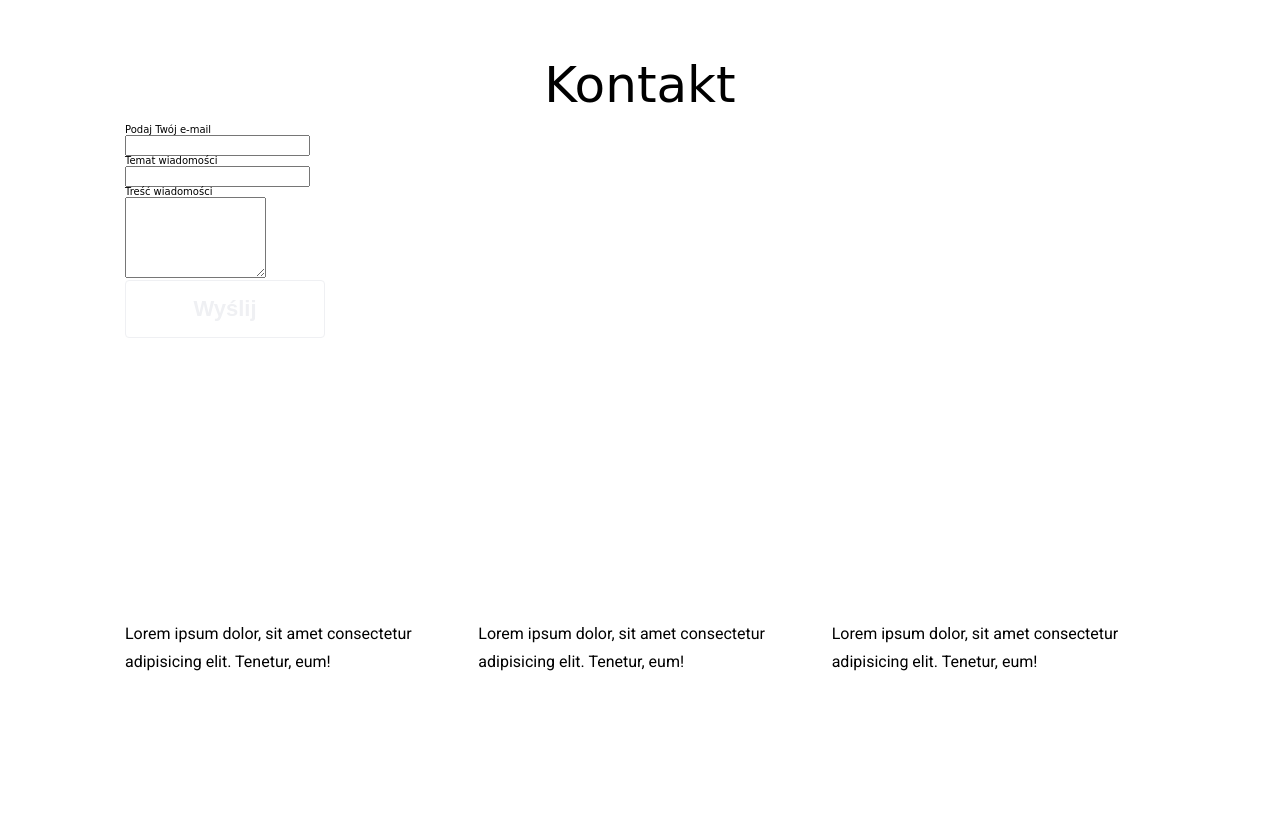
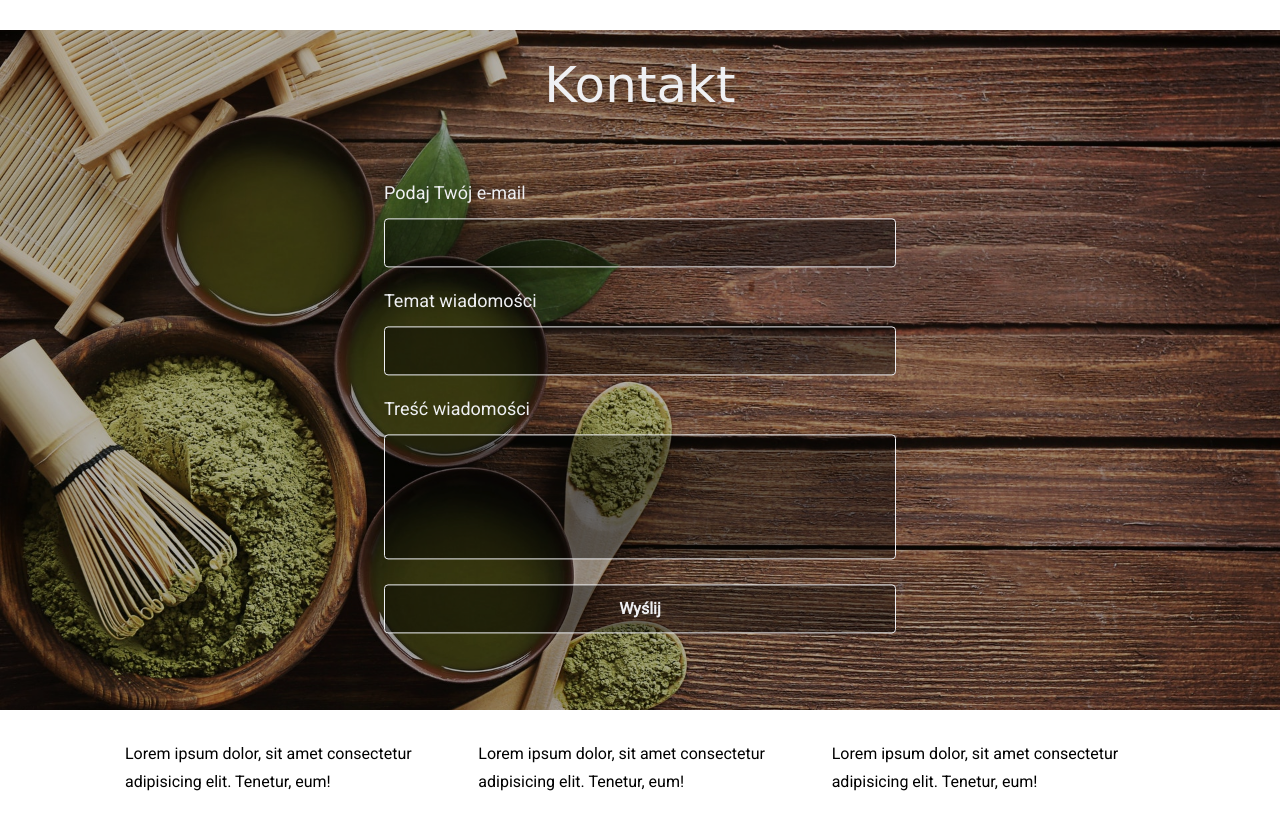
Before and after one commit to justadam7c7/coffe-shop-page, a plain HTML site: page index.html in a window 1280 px wide. Shown: the part 2517-3343 px from the top of the page. Before the commit the page ends 3223 px from the top, so only its background shows below. Drawn offline with Linux system fonts and the light colour scheme; a web font is replaced by a local one.

Commit message:
10-section form added

```diff
--- a/scss/06-components/_components.scss
+++ b/scss/06-components/_components.scss
@@ -3,3 +3,4 @@
 @import 'heading';
 @import 'image-box';
 @import 'btn';
+@import 'form';
--- /dev/null
+++ b/scss/07-templates/_site-contact.scss
@@ -0,0 +1,25 @@
+.site-contact {
+    background: url(../assets/img/contact.jpeg) center/cover no-repeat fixed;
+    color: $color-white;
+    position: relative;
+    height: 85vh;
+
+    &__blackout {
+        width: 100%;
+        height: 100%;
+        position: absolute;
+        top: 0;
+        left: 0;
+    }
+
+    &__h2 {
+        position: absolute;
+    }
+
+    &__form {
+        position: absolute;
+        top: 50%;
+        left: 50%;
+        transform: translate(-50%, -40%);
+    }
+}
--- a/scss/07-templates/_templates.scss
+++ b/scss/07-templates/_templates.scss
@@ -1,2 +1,3 @@
 @import 'site-header';
 @import 'site-section';
+@import 'site-contact';
```
Also changed, not shown: css/main.css, 1 other file.
